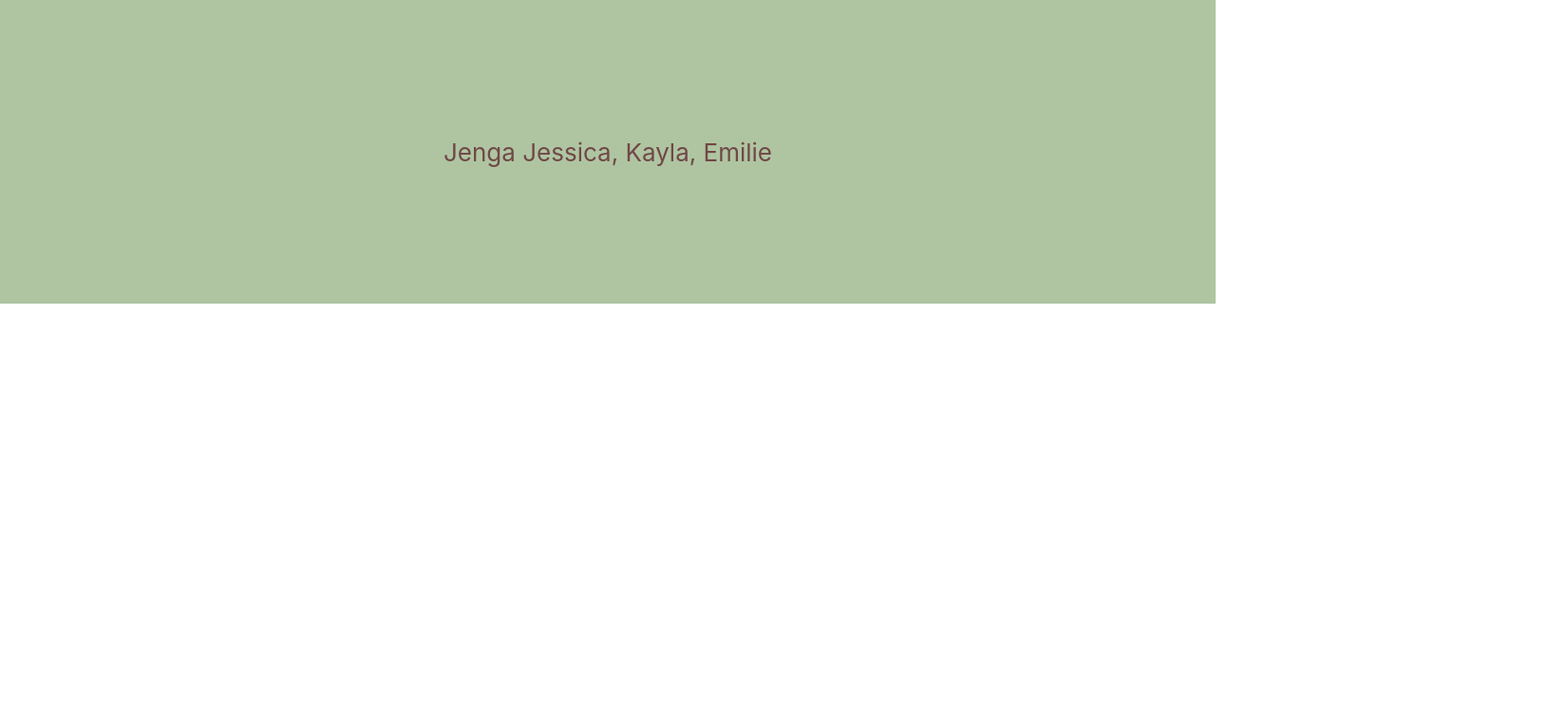
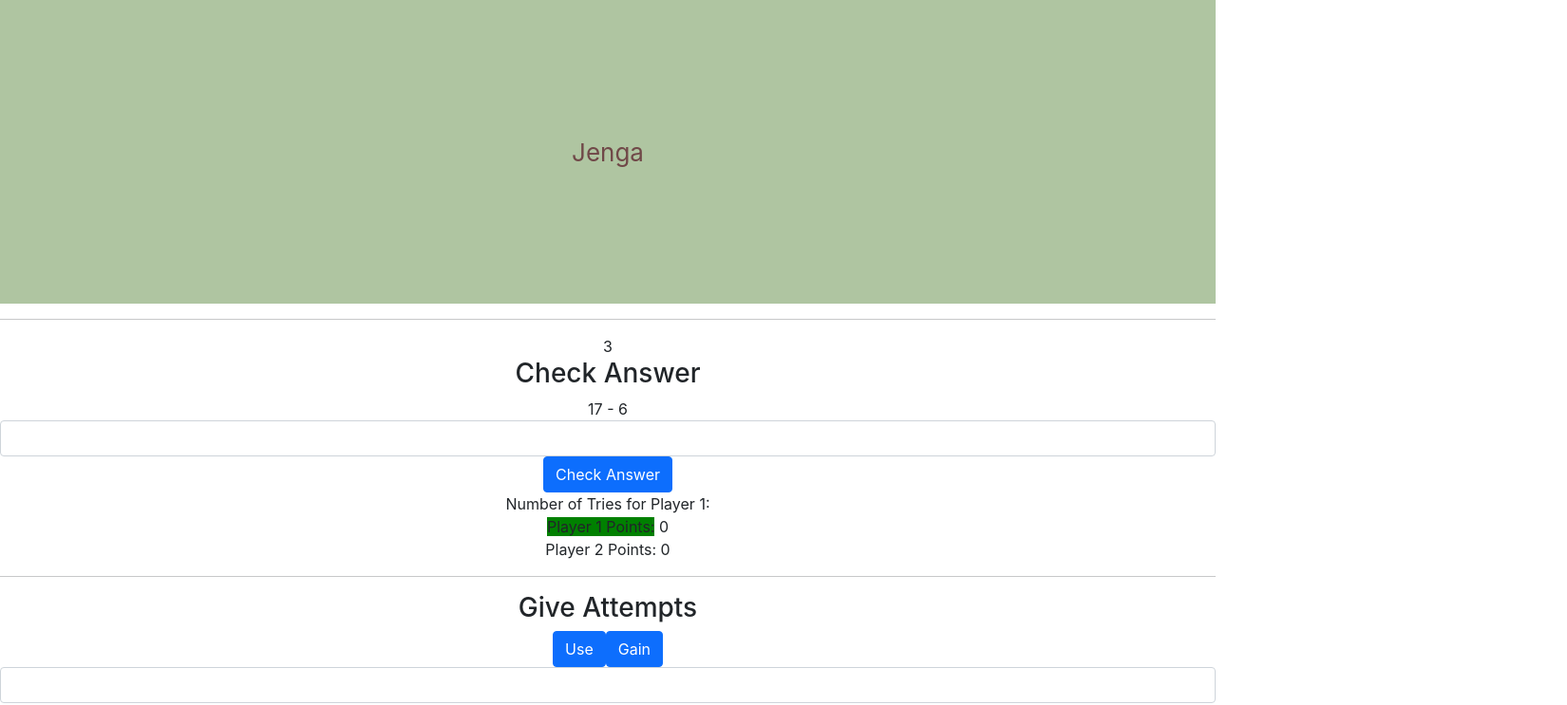
Before and after one commit to kroth353/henhacks2024, a React (Create React App) app: page / in a window 1280 px wide. Shown: the top 743 px of the page at 95% size, 1650 px wide, since content can reach past the window. Built offline with nearby package versions, Linux system fonts and the light colour scheme.

Commit message:
Math equation generator

```diff
--- a/src/App.tsx
+++ b/src/App.tsx
@@ -1,7 +1,6 @@
 import React from "react";
 //import { Button, Col, Container, Row } from "react-bootstrap";
 import "./App.css";
-import block from "./Assets/Block.png";
 
 import { ChangeType } from "./components/ChangeType";
 import { RevealAnswer } from "./components/RevealAnswer";
@@ -13,7 +12,7 @@
 import { ColoredBox } from "./bad-components/ColoredBox";
 import { ShoveBox } from "./bad-components/ShoveBox";
 import { ChooseTeam } from "./bad-components/ChooseTeam";
-import { CheckAnswer } from "./form-components/CheckAnswer";
+import { EquationGenerator } from "./form-components/EquationGenerator";
 import { GiveAttempts } from "./form-components/GiveAttempts";
 import { EditMode } from "./form-components/EditMode";
 import { MultipleChoiceQuestion } from "./form-components/MultipleChoiceQuestion";
@@ -24,11 +23,9 @@
         <div className="App">
             <header className="App-header">
                 Jenga
-                Jessica, Kayla, Emilie
             </header>
-            <img src={block} alt="Block"></img>
             <hr></hr>3
-            <CheckAnswer expectedAnswer="42"></CheckAnswer>
+            <EquationGenerator></EquationGenerator>
             <hr></hr>
             <GiveAttempts></GiveAttempts>
             <hr></hr>
--- a/src/form-components/CheckAnswer.tsx
+++ /dev/null
@@ -1,22 +0,0 @@
-import React, { useState } from "react";
-import { Form } from "react-bootstrap";
-
-export function CheckAnswer({
-    expectedAnswer
-}: {
-    expectedAnswer: string;
-}): JSX.Element {
-    const [answer, setAnswer] = useState<string>("");
-    function updateAnswer(event: React.ChangeEvent<HTMLInputElement>) {
-        setAnswer(event.target.value);
-    }
-    return (
-        <div>
-            <h3>Check Answer</h3>
-            <Form.Group controlId="checkAnswer">
-                <Form.Control onChange={updateAnswer} />
-            </Form.Group>
-            <div>{answer == expectedAnswer ? "✔️" : "❌"}</div>
-        </div>
-    );
-}
--- /dev/null
+++ b/src/form-components/EquationGenerator.tsx
@@ -0,0 +1,81 @@
+import React, { useEffect, useState, useRef } from "react";
+import { Form, Button } from "react-bootstrap";
+
+export function EquationGenerator(): JSX.Element {
+    const [answer, setAnswer] = useState<string>("");
+    const [player1Points, setPlayer1Points] = useState<number>(0);
+    const [player2Points, setPlayer2Points] = useState<number>(0);
+    const [correctAnswerSubmittted, setCorrectAnswerSubmitted] = useState<boolean>(false);
+    const [displayText, setDisplayText] = useState<string>("");
+    const [numTries, setNumTries] = useState<number>(0);
+    const [randNum1, setRandNum1] = useState<number>(getRandomNumber());
+    const [randNum2, setRandNum2] = useState<number>(getRandomNumber());
+    const [randOp, setRandOp] = useState<string>(getRandomOperator())
+    const [correctAnswer, setCorrectAnswer] = useState<number>(randOp === "+" ? randNum1 + randNum2 : randNum1 - randNum2)
+    const [currentPlayer, setCurrentPlayer] = useState<"Player 1" | "Player 2">("Player 1");
+
+    const answerInputRef = useRef<HTMLInputElement>(null);
+
+    useEffect(()=>setCorrectAnswer(randOp === "+" ? randNum1 + randNum2 : randNum1 - randNum2), [randNum1, randNum2, randOp]);
+
+    function getRandomNumber(): number {
+        return Math.floor(Math.random() * 20) + 1;
+    }
+
+    function getRandomOperator(): string {
+        return Math.random() < 0.5 ? "+" : "-";
+    }
+
+    function updateAnswer(event: React.ChangeEvent<HTMLInputElement>) {
+        setAnswer(event.target.value);
+    }
+
+    function checkAnswer() {
+        if(!correctAnswerSubmittted){
+            if (parseInt(answer) === correctAnswer) {
+                 if(numTries === 0){
+                    if(currentPlayer === "Player 1"){
+                        setPlayer1Points(player1Points + 1);
+                    }else{
+                        setPlayer2Points(player2Points + 1);
+                    }
+                 }
+                setCurrentPlayer(currentPlayer === "Player 1" ? "Player 2" : "Player 1");
+                setCorrectAnswerSubmitted(true);
+                setDisplayText("");
+                setNumTries(0);
+                setRandNum1(getRandomNumber());
+                setRandNum2(getRandomNumber());
+                setRandOp(getRandomOperator());
+            }else{
+                setDisplayText("Try Again!");
+                setNumTries(numTries + 1);
+            }
+            setAnswer("");
+                if(answerInputRef.current){
+                    answerInputRef.current.value = "";
+                }
+            setCorrectAnswerSubmitted(false);
+        }
+    }
+
+    return (
+        <div>
+            <h3>Check Answer</h3>
+            <div>{randNum1 + " "}{randOp + " "}{randNum2}</div>
+            <Form.Group controlId="checkAnswer">
+                <Form.Control ref={answerInputRef} onChange={updateAnswer} />
+            </Form.Group>
+
+            <Button onClick={checkAnswer} disabled={correctAnswerSubmittted}>Check Answer</Button>
+            <div>{displayText}</div>
+            <div> {"Number of Tries for "} {currentPlayer + ":"} {numTries === 0 ? " " : numTries}</div>
+            <div> <span style={currentPlayer === "Player 1" ? {
+                                    backgroundColor: "green"
+                                } :{}}>Player 1 Points:</span> {player1Points}</div>
+            <div> <span style={currentPlayer === "Player 2" ? {
+                                    backgroundColor: "green"
+                                } :{}}>Player 2 Points:</span> {player2Points}</div>
+        </div>
+    );
+}
```
Also changed, not shown: 1 other file (tests, documents, lock files or other folders).
